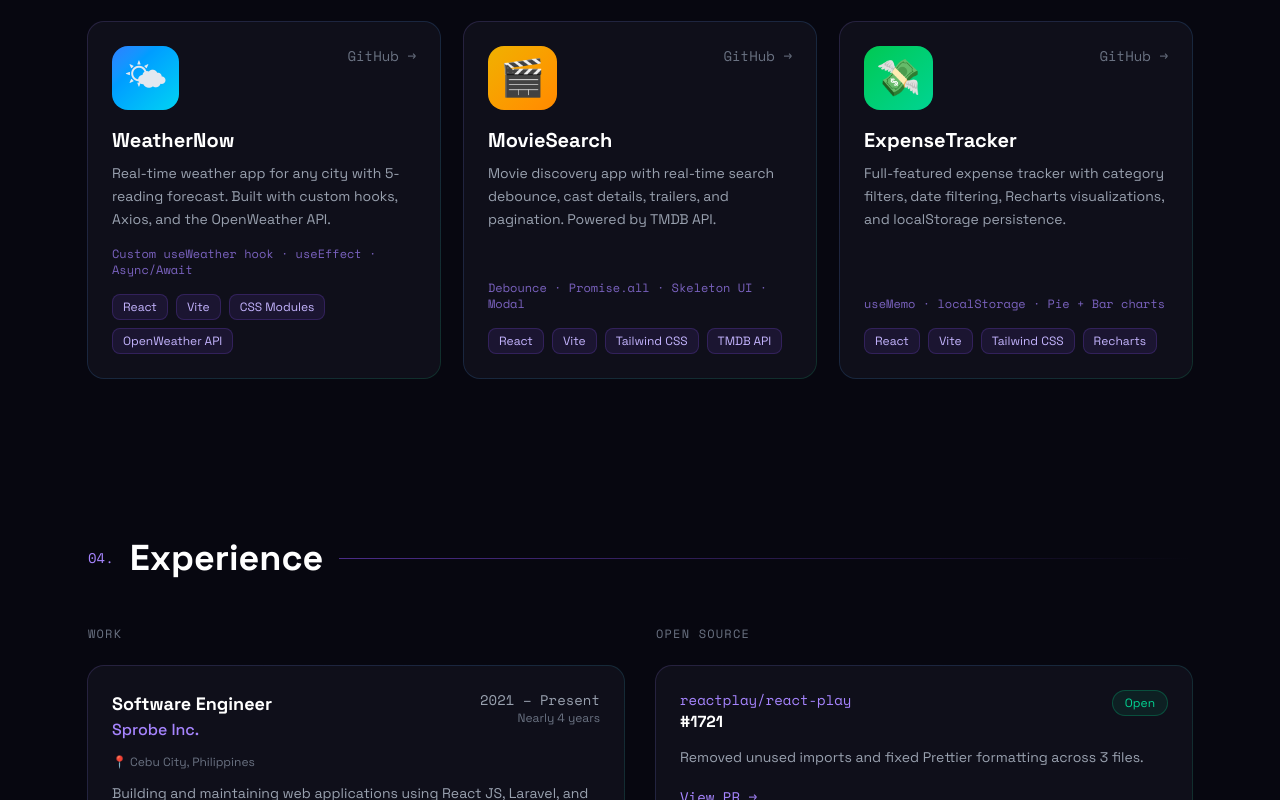
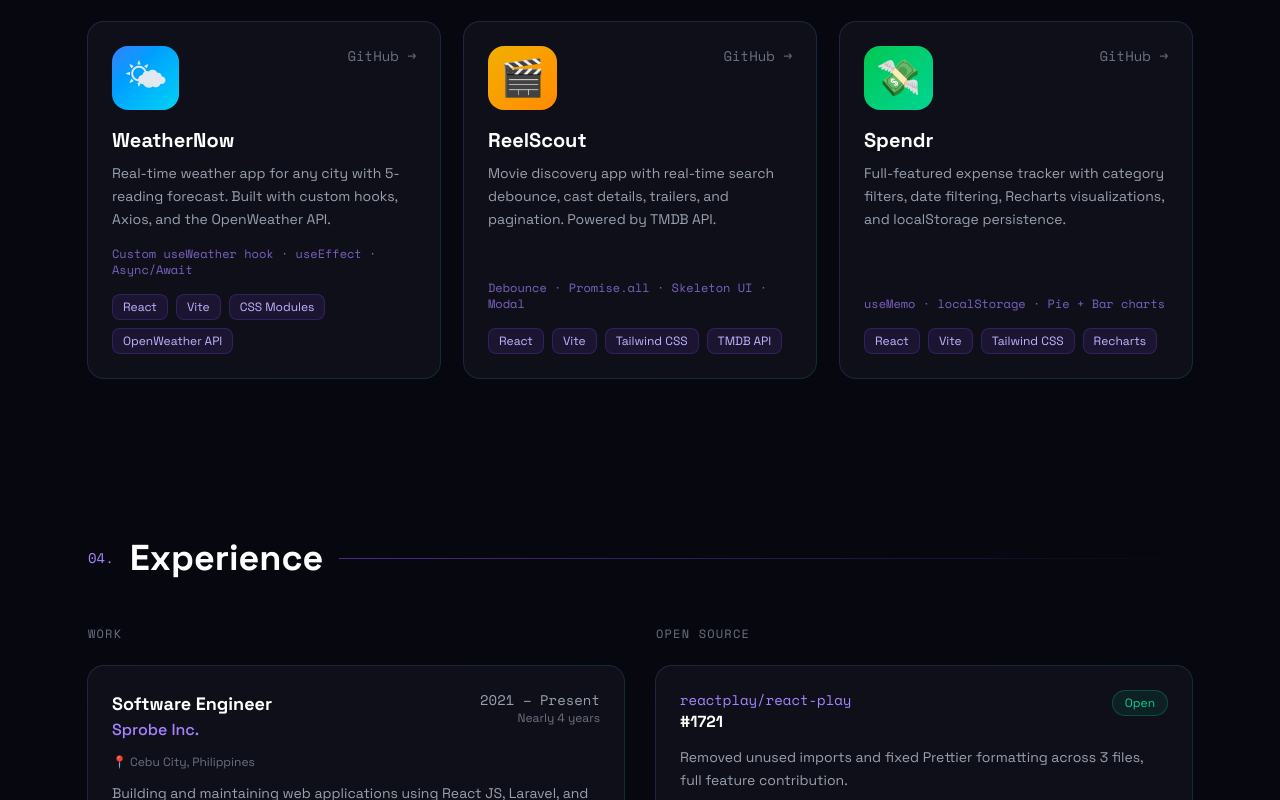
Before and after one commit to leobertcamoro101-lab/portfolio, a React (Vite) app: page / in a window 1280 px wide. Shown: the part 1940-2740 px from the top of the page. Built offline with nearby package versions, Linux system fonts and the light colour scheme.

Commit message:
edit info in portfolio

```diff
--- a/src/data/portfolio.js
+++ b/src/data/portfolio.js
@@ -5,9 +5,9 @@ export const personal = {
   subTagline: 'React developer with nearly 4 years of experience crafting clean, performant web applications.',
   location: 'Cebu City, Philippines 🇵🇭',
   company: 'Sprobe Inc.',
-  email: 'your@email.com',
+  email: 'leobert.camoro101@gmail.com',
   github: 'https://github.com/leobertcamoro101-lab',
-  linkedin: 'https://linkedin.com/in/yourprofile',
+  linkedin: 'https://www.linkedin.com/in/leobert-camoro-1b811a231/',
   availability: 'Open to work',
 };
 
@@ -24,7 +24,7 @@ export const projects = [
     title: 'WeatherNow',
     description: 'Real-time weather app for any city with 5-reading forecast. Built with custom hooks, Axios, and the OpenWeather API.',
     tech: ['React', 'Vite', 'CSS Modules', 'OpenWeather API'],
-    github: 'https://github.com/leobertcamoro101-lab',
+    github: 'https://github.com/leobertcamoro101-lab/WeatherNow',
     live: null,
     highlight: 'Custom useWeather hook · useEffect · Async/Await',
     color: 'from-blue-500 to-cyan-400',
@@ -32,10 +32,10 @@ export const projects = [
   },
   {
     id: 2,
-    title: 'MovieSearch',
+    title: 'ReelScout',
     description: 'Movie discovery app with real-time search debounce, cast details, trailers, and pagination. Powered by TMDB API.',
     tech: ['React', 'Vite', 'Tailwind CSS', 'TMDB API'],
-    github: 'https://github.com/leobertcamoro101-lab',
+    github: 'https://github.com/leobertcamoro101-lab/ReelScout',
     live: null,
     highlight: 'Debounce · Promise.all · Skeleton UI · Modal',
     color: 'from-yellow-500 to-orange-400',
@@ -43,10 +43,10 @@ export const projects = [
   },
   {
     id: 3,
-    title: 'ExpenseTracker',
+    title: 'Spendr',
     description: 'Full-featured expense tracker with category filters, date filtering, Recharts visualizations, and localStorage persistence.',
     tech: ['React', 'Vite', 'Tailwind CSS', 'Recharts'],
-    github: 'https://github.com/leobertcamoro101-lab',
+    github: 'https://github.com/leobertcamoro101-lab/Spendr',
     live: null,
     highlight: 'useMemo · localStorage · Pie + Bar charts',
     color: 'from-green-500 to-emerald-400',
@@ -70,7 +70,7 @@ export const openSource = [
   {
     repo: 'reactplay/react-play',
     pr: '#1721',
-    description: 'Removed unused imports and fixed Prettier formatting across 3 files.',
+    description: 'Removed unused imports and fixed Prettier formatting across 3 files, full feature contribution.',
     url: 'https://github.com/reactplay/react-play/pull/1721',
     status: 'Open',
   },
```
